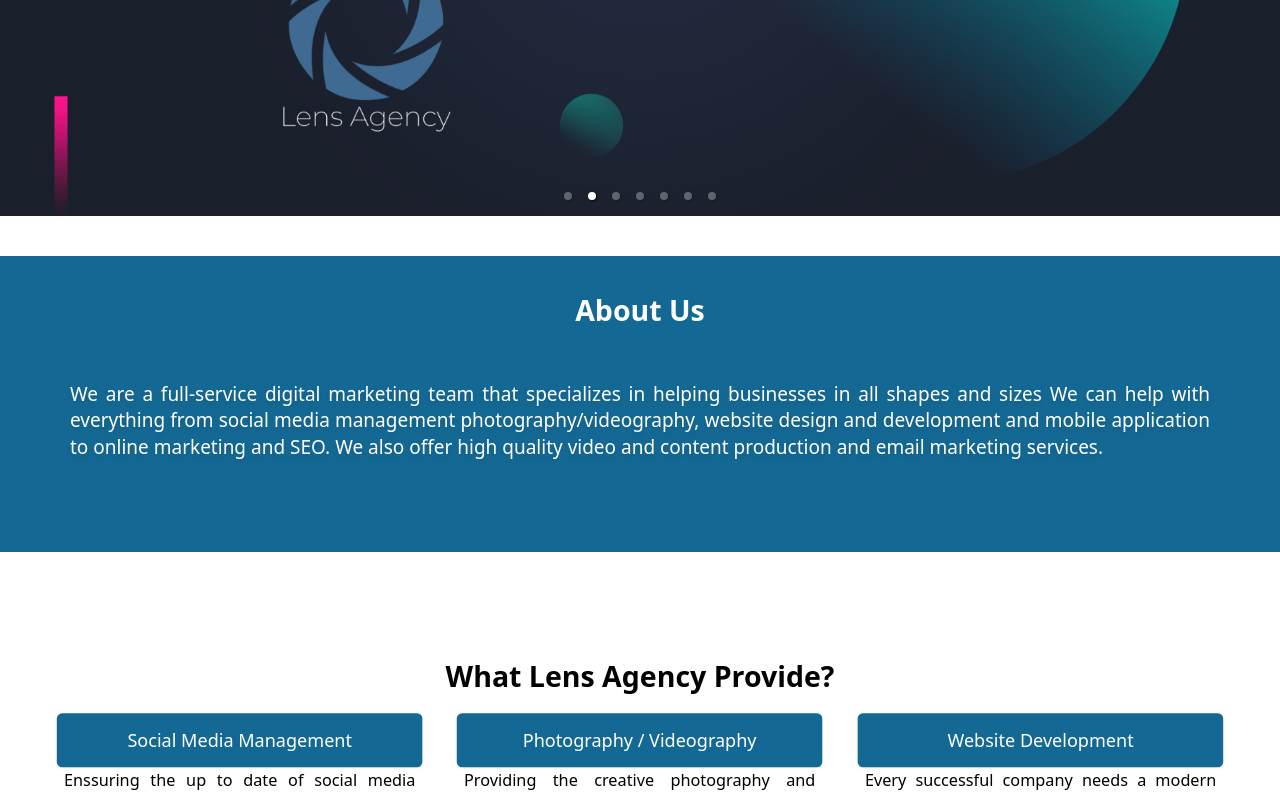
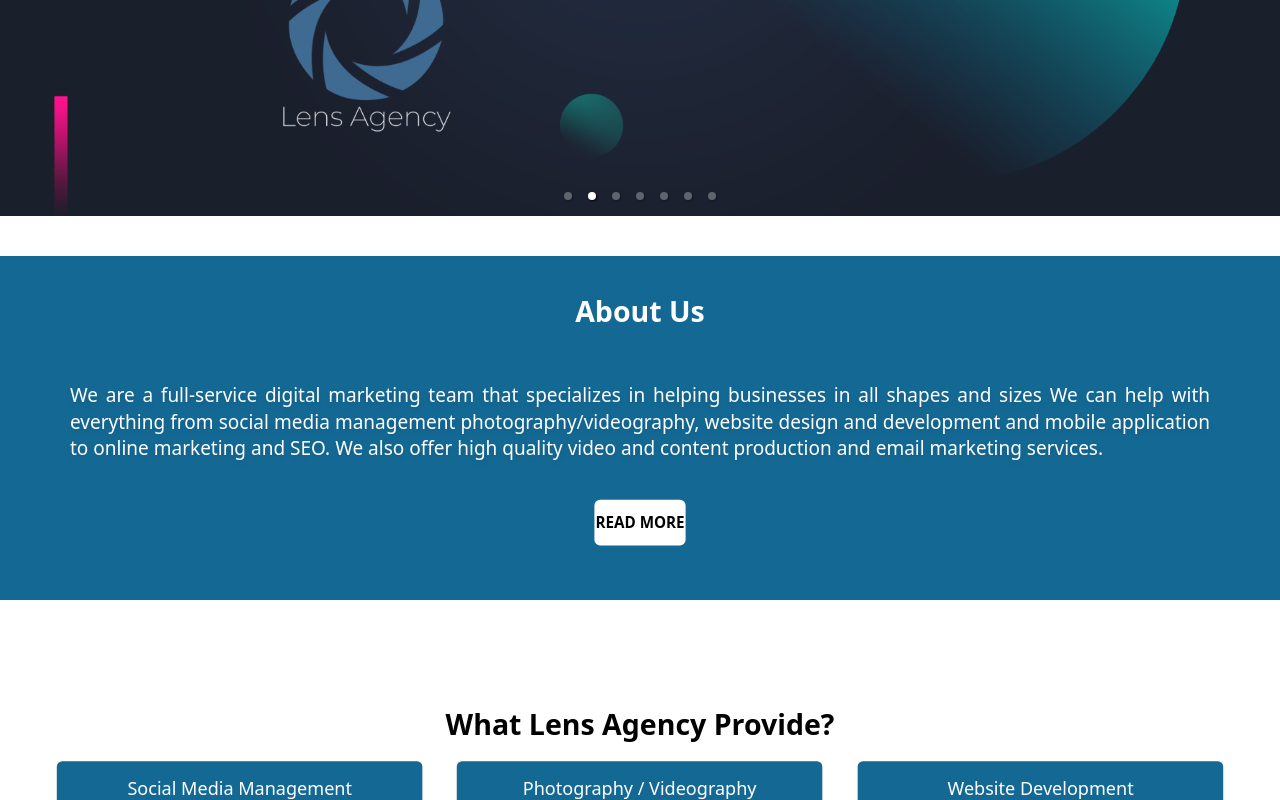
Before and after one commit to HarmanSoftware/LaCorsicaWebpage, a React (Create React App) app: page / in a window 1280 px wide. Shown: the part 568-1368 px from the top of the page. Built offline with nearby package versions, Linux system fonts and the light colour scheme.

Commit message:
feature:About us btn added

```diff
--- a/src/Pages/About.js
+++ b/src/Pages/About.js
@@ -8,6 +8,9 @@ export default function Experience() {
     We can help with everything from social media management photography/videography, website design and development and mobile application to online marketing and SEO.
     We also offer high quality video and content production and email marketing services.
     </div>
+    <div>
+    <button>READ MORE</button>
+    </div>
     </>
   )
 }
--- a/src/Pages/Home.js
+++ b/src/Pages/Home.js
@@ -1,6 +1,6 @@
 import React from 'react'
 import ReactCarousel from '../Components/ReactCarousel';
-
+import {Link} from "react-router-dom";
 
 export default function Home() {
     return (
@@ -11,7 +11,7 @@ export default function Home() {
         </div>
        </div>
 
-       <div className='bg-[#146994] text-white mt-10 pt-4 pb-12' id="aboutme-div">
+       <div className='bg-[#146994] text-white mt-10 pt-4 pb-12 text-center' id="aboutme-div">
        <div className='scale-95 hover:scale-100 ease-in-out duration-500'>
        <h2 className='container mx-auto text-center font-semibold text-3xl mb-4 mt-4'>About Us</h2>
        <div id="aboutme-txt-div" className='container mx-auto p-10 text-white  text-justify text-xl rounded-lg drop-shadow-md'>
@@ -19,8 +19,13 @@ export default function Home() {
        We can help with everything from social media management photography/videography, website design and development and mobile application to online marketing and SEO.
        We also offer high quality video and content production and email marketing services.
        </div>
+       <Link to='/about'>
+       <button type='text' className='w-24 h-12 bg-white text-black font-semibold rounded-md'>READ MORE</button>
+       </Link>
        </div>
        </div>
+
+
 
        <div className='bg-white mt-14 pt-4 pb-12' id="webskills-div">
        <div className='scale-95 hover:scale-100 ease-in-out duration-500'>
```
